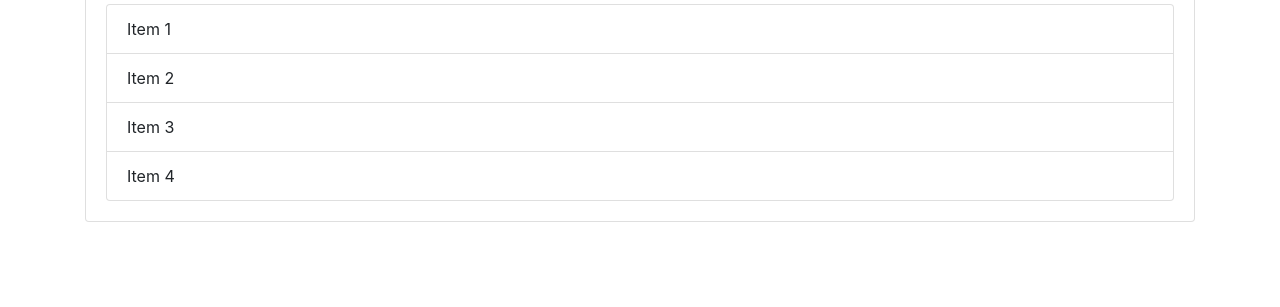
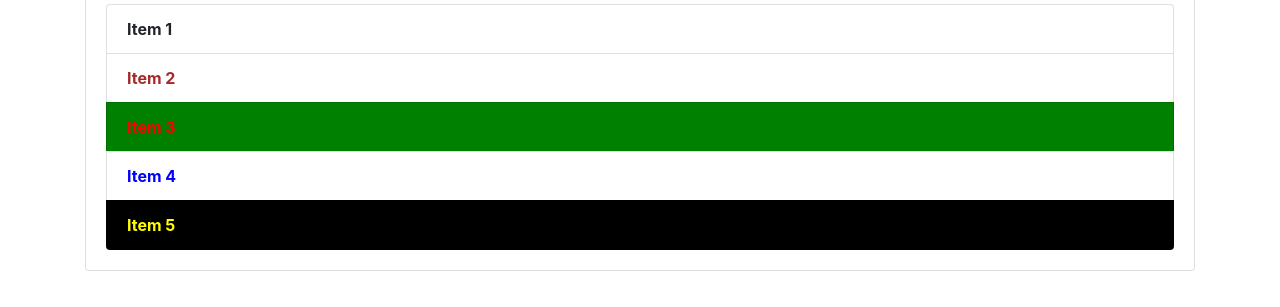
Before and after one commit to shivbanarasi/task, a plain HTML site: page index.html in a window 1280 px wide. Shown: the part 273-580 px from the top of the page. Drawn offline with nearby package versions, Linux system fonts and the light colour scheme.

Commit message:
edit by tagname and by classname

```diff
--- a/dom.js
+++ b/dom.js
@@ -2,15 +2,31 @@
 console.log(document.URL);
 console.log(document.domain);
 console.log(document.title);
-console.log(document.head);
+//console.log(document.all);
 console.log(document.doctype);
  document.all[10].textContent="hello";
  console.log(document.links);
  let headerTitle=document.getElementById("header_title");
  console.log(headerTitle);
- headerTitle.textContent="goodbye";
+ //headerTitle.textContent="goodbye";
  //headerTitle.innerText="goodbye";
- headerTitle.style.borderBottom='solid 3px #000';
+ //headerTitle.style.borderBottom='solid 3px #000';
  //document.all[10].style.borderBottom="solid 3px #000"
- document.getElementById("header_title").textContent="hello";
- document.getElementsByClassName("title").style.color="green";
+//document.getElementById("header_title").textContent="hello";
+// document.getElementsByClassName("list-group-item").style.color="green";
+let items=document.getElementsByClassName("list-group-item");
+console.log(items);
+items[1].style.fontWeight='bold';
+items[1].style.color='brown';
+items[2].style.backgroundColor='green';
+items[2].style.fontWeight='bold';
+items[2].style.color='red';
+items[3].style.fontWeight='bold';
+items[3].style.color='blue';
+items[0].style.fontWeight='bold';
+items[4].style.fontWeight='bold';
+items[4].style.color='yellow';
+//console.log(document.getElementsByTagName('li'));
+let k=document.getElementsByTagName('li');
+console.log(k);
+k[4].style.backgroundColor='black';
--- a/index.html
+++ b/index.html
@@ -24,8 +24,9 @@
     <ul id="items" class="list-group">
       <li class="list-group-item">Item 1</li>
       <li class="list-group-item">Item 2</li>
-      <li class="list-group-item">Item 3</li>
+      <li class="list-group-item" >Item 3</li>
       <li class="list-group-item">Item 4</li>
+      <li class="list-group-item">Item 5</li>
     </ul>
    </div>
   </div>
```
